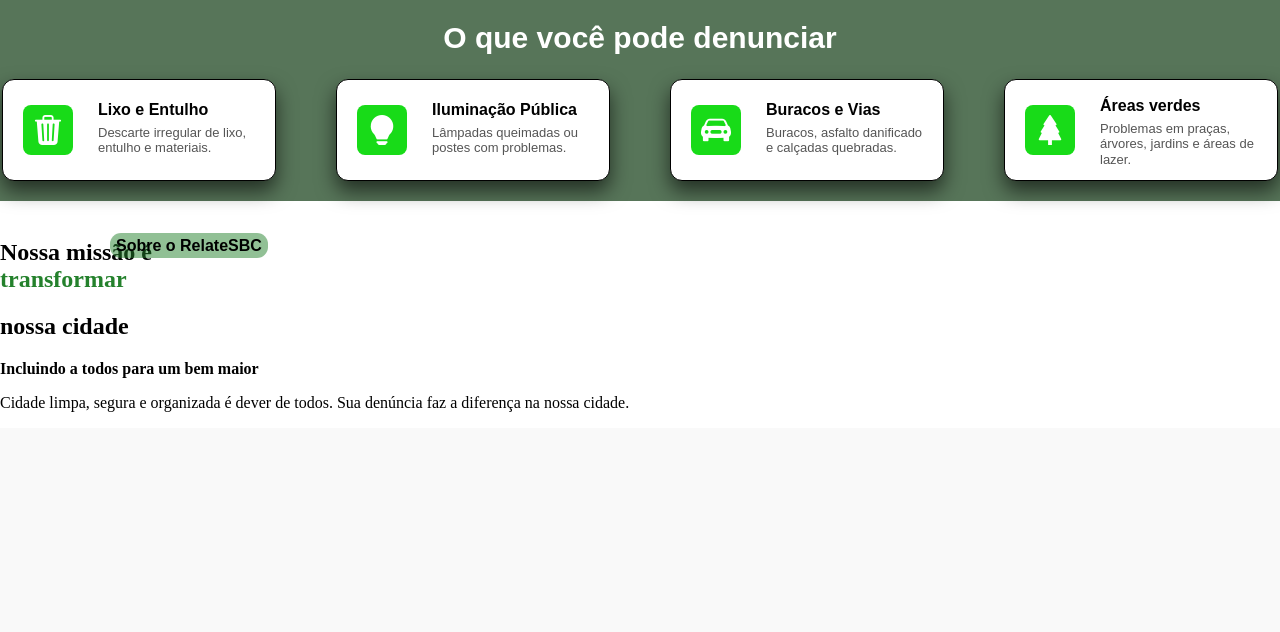
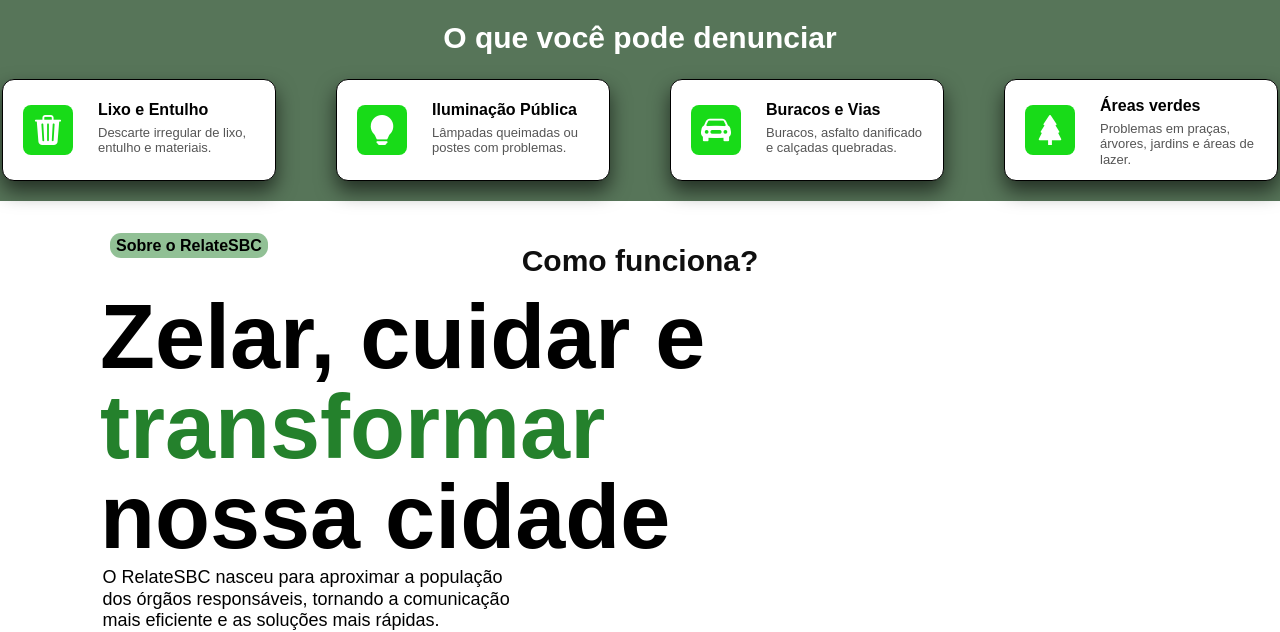
Before and after one commit to ValterRibeiro1994/tcc-etec, a PHP site: page /app-web/app/view/paginas/index.html in a window 1280 px wide. Shown: the part 583-1215 px from the top of the page. Before the commit the page ends 995 px from the top, so only its background shows below. Run offline with PHP 8.4, Linux system fonts and the light colour scheme.

Commit message:
up-tela-inicial

```diff
--- a/app-web/app/view/estilo/imagem_tela_inicio.css
+++ b/app-web/app/view/estilo/imagem_tela_inicio.css
@@ -11,6 +11,26 @@
     height: 500px;
 }
 
+
+.tag-zeladoria {
+    position: absolute;
+    top: 50px;
+    left: 110px;
+    font-size: 16px;
+    font-family: Arial, Helvetica, sans-serif;
+    line-height: 1.2;
+    background-color: rgba(36, 129, 44, 0.5); ;
+    border-radius: 11px;
+    padding: 3px 6px ;
+    font-weight: bold;
+}
+
+
+/*CONFIGURAÇÕES DOS TEXTOS DA IMAGEM*/
+.denuncia-cor{
+    color: #24812c;
+}
+
 .fundo-img h2{
     position: absolute;
     top: 30px;
@@ -18,11 +38,6 @@
     font-size: 90px;
     font-family: Arial, Helvetica, sans-serif;
     line-height: 1;
-}
-
-/*CONFIGURAÇÕES DOS TEXTOS DA IMAGEM*/
-.denuncia-cor{
-    color: #24812c;
 }
 
 /*Texto maior*/
--- /dev/null
+++ b/app-web/app/view/estilo/sobre_tela_inicio.css
@@ -0,0 +1,40 @@
+
+/*CONTEUDO SOBRE*/
+.tag-sobre {
+    position: absolute;
+    top: 800px;
+    left: 110px;
+    font-size: 16px;
+    font-family: Arial, Helvetica, sans-serif;
+    line-height: 1.2;
+    background-color: rgba(36, 129, 44, 0.5); ;
+    border-radius: 11px;
+    padding: 3px 6px ;
+    font-weight: bold;
+}
+
+.sobre-relate h2{
+    position: absolute;
+    top: 800px;
+    left: 100px;
+    font-size: 90px;
+    font-family: Arial, Helvetica, sans-serif;
+    line-height: 1;
+}
+
+/*Texto menor*/
+.sobre-relate texto-menor{
+    position: absolute;
+    top: 1150px;
+    left: 8%;
+    font-size: 18px;
+    font-family: Arial, Helvetica, sans-serif;
+    line-height: 1.2;
+}
+
+.como-funciona{
+    color: rgb(15, 15, 15);
+    text-align: center;
+    font-family: Arial, Helvetica, sans-serif;
+    font-size: 30px;
+}
--- a/app-web/app/view/paginas/index.html
+++ b/app-web/app/view/paginas/index.html
@@ -6,8 +6,8 @@
     <link rel="stylesheet" href="../estilo/navbar.css">
     <link rel="stylesheet" href="../estilo/geral.css">
     <link rel="stylesheet" href="../estilo/imagem_tela_inicio.css">
-    <link rel="stylesheet" href="../estilo/main.css">
     <link rel="stylesheet" href="../estilo/cards_tela_inicio.css">
+    <link rel="stylesheet" href="../estilo/sobre_tela_inicio.css">
     <link rel="stylesheet" href="https://cdn.jsdelivr.net/npm/bootstrap-icons@1.11.3/font/bootstrap-icons.min.css">
     <title>RelateSBC</title>
 </head>
@@ -45,6 +45,7 @@
             </p>
         </div>
 
+        <!--SEÇÃO CARDS-->
         <div class="secao-conteiner">
 
              <h2>O que você pode denunciar</h2>
@@ -98,18 +99,20 @@
              </div>
         </div>
 
+        <!--CONTEUDO SOBRE-->
         <div class="sobre-relate">
              <p class="tag-sobre">Sobre o RelateSBC</p> <br>
 
-              <h2>Nossa missão é<br>
-            <span class="denuncia-cor">transformar</span></h2>
-              <h2>nossa cidade</h2>
+              <h2>Zelar, cuidar e<br>
+            <span class="denuncia-cor">transformar</span><br>
+              nossa cidade</h2>
 
-                 <p-maior><strong>Incluindo a todos para um bem maior</strong></p>
-            <p-menor>Cidade limpa, segura e organizada é dever de todos. Sua
-                denúncia faz a diferença na nossa cidade.
-            </p>
+            <texto-menor>O RelateSBC nasceu para aproximar a população <br> dos órgãos responsáveis,
+                 tornando a comunicação <br>mais eficiente e as soluções mais rápidas.
+            </texto-menor>
         </div>
+
+          <h2 class="como-funciona">Como funciona?</h2>
 
 
 
```
Also changed, not shown: app-web/app/view/estilo/main.css (deleted, +0 -27 lines).
